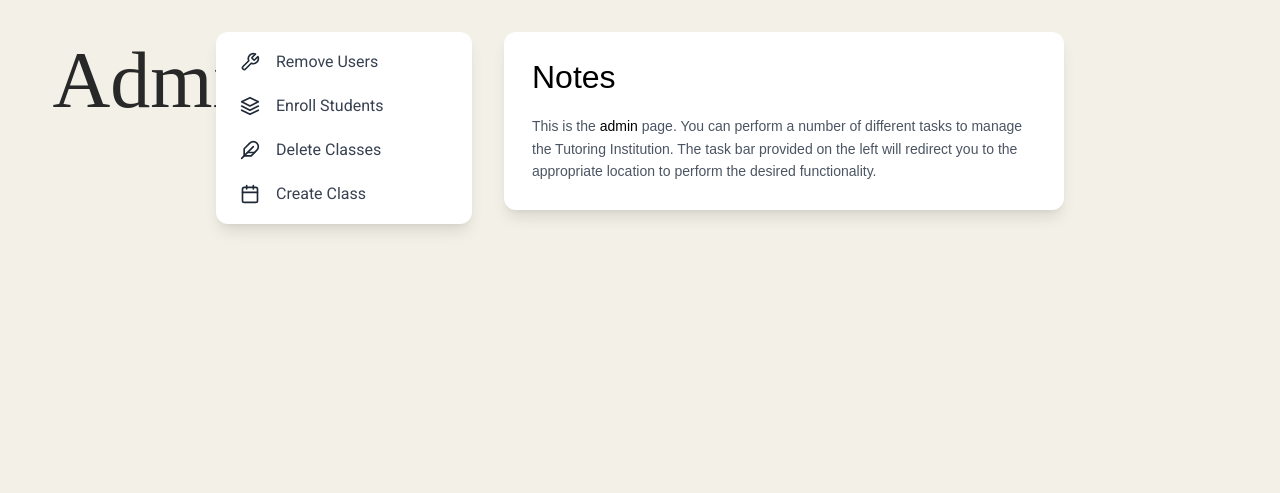
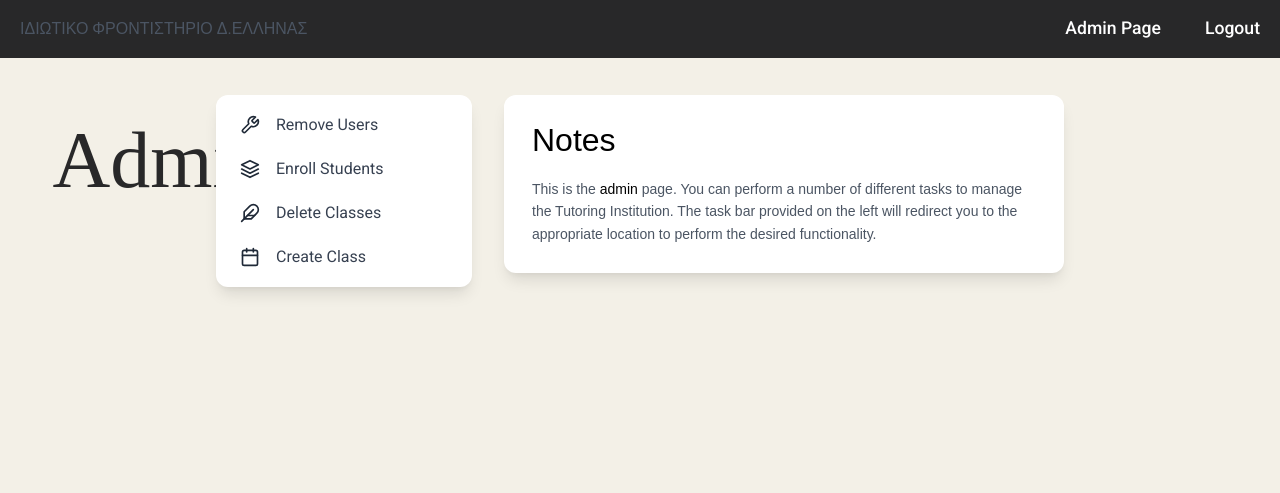
Before and after one commit to CS-UCY-EPL343/epl343.winter23.team5, a PHP site: page /pages/adminView.php in a window 1280 px wide. Shown: the top 493 px of the page. Run offline with PHP 8.4, Linux system fonts and the light colour scheme; the visitor is signed in with stand-in values (Sample User, id 1).

Commit message:
adminView

```diff
--- a/pages/adminView.php
+++ b/pages/adminView.php
@@ -5,6 +5,7 @@ if (!isset($_SESSION['type']) || $_SESSION['type'] !== "Admin") {
   exit("Not supposed to be here...");
 }
 ?>
+
 
 <!DOCTYPE html>
 <html lang="en">
@@ -15,10 +16,40 @@ if (!isset($_SESSION['type']) || $_SESSION['type'] !== "Admin") {
   <title>Admin Page</title>
   <link rel="stylesheet" href="../css/index.css" />
   <link rel="stylesheet" href="../css/header_footer.css" />
+
+  <style>
+    body {
+      display: flex;
+      flex-direction: column;
+      align-items: center;
+      justify-content: center;
+      min-height: 50vh;
+      margin: 0;
+    }
+
+    .div-1 {
+      text-align: center;
+    }
+
+    h1 {
+      margin-top: 0; /* Remove default margin for h1 */
+    }
+  </style>
 </head>
+<header>
+    <!-- Logo of the institution -->
+    <h2 class="logo">ΙΔΙΩΤΙΚΟ ΦΡΟΝΤΙΣΤΗΡΙΟ Δ.ΕΛΛΗΝΑΣ</h2>
+    <!-- Navigation section -->
+    <nav class="navigation">
+      <a href="../pages/adminView.php">Admin Page</a>
+      <a href="../index.html">Logout</a><br>
+    </nav>
+  </header>
 
 <body>
+
   <div class="div-1">
+  <br>
     <h1> Admin. </h1>
   </div>
   <div class="demo-page">
```
